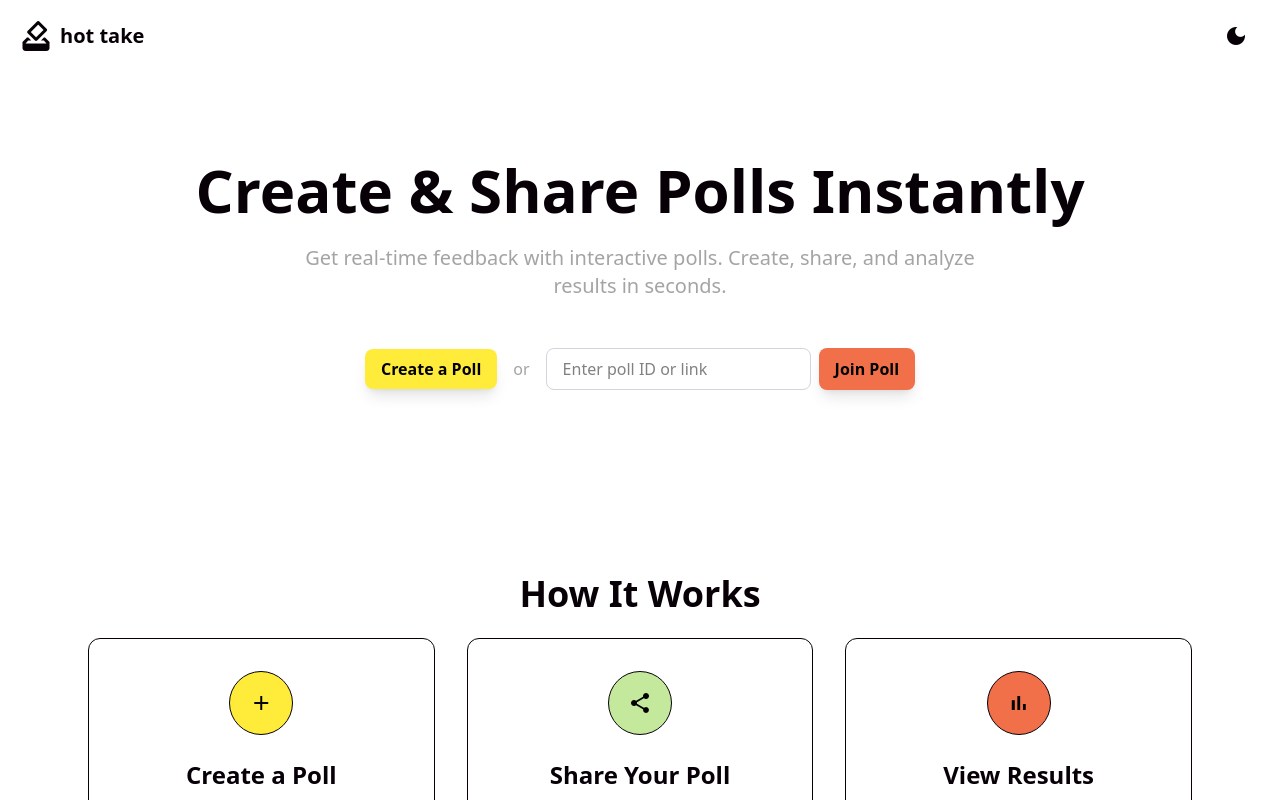
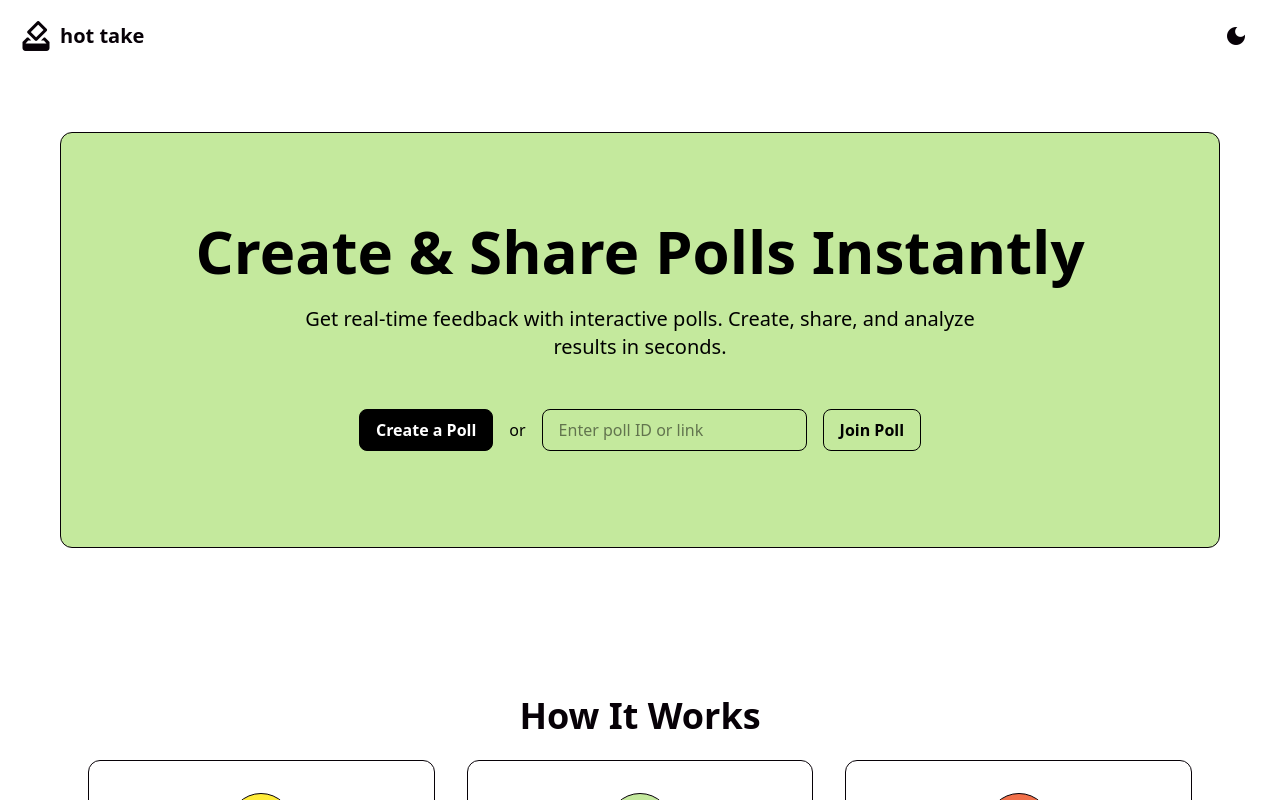
Before and after one commit to honopio/hot-take, an Angular app in the folder frontend/: page / in a window 1280 px wide. Shown: the top 800 px of the page. Built offline with nearby package versions, Linux system fonts and the light colour scheme.

Commit message:
style: adjust hero section and global style

```diff
--- a/frontend/src/app/home/home.html
+++ b/frontend/src/app/home/home.html
@@ -1,32 +1,25 @@
 <!-- Hero Section -->
-<div class="px-6 py-8 sm:py-16 text-center">
-  <h1>Create & Share Polls Instantly</h1>
-  <p
-    class="text-lg sm:text-xl text-secondary-text mb-6 sm:mb-12 max-w-2xl mx-auto"
-  >
+<div class="p-6 sm:py-16 text-center rounded-xl bg-secondary border m-15">
+  <h1 class="text-black">Create & Share Polls Instantly</h1>
+  <p class="text-lg sm:text-xl text-black mb-6 sm:mb-12 max-w-2xl mx-auto">
     Get real-time feedback with interactive polls. Create, share, and analyze
     results in seconds.
   </p>
 
   <!-- Action Buttons -->
   <div class="flex flex-col sm:flex-row gap-4 justify-center items-center mb-8">
-    <button
-      class="btn bg-primary hover:bg-primary/70 text-black"
-      routerLink="/create"
-    >
+    <button class="btn bg-black text-white" routerLink="/create">
       Create a Poll
     </button>
-    <span class="text-secondary-text">or</span>
-    <div class="flex gap-2">
+    <span class="text-black">or</span>
+    <div class="flex gap-4">
       <input
         routerLink="/poll/join"
         type="text"
         placeholder="Enter poll ID or link"
-        class="px-4 py-2 border border-gray-300 rounded-lg focus:outline-none focus:ring-2 focus:ring-primary"
+        class="px-4 py-2 border rounded-lg focus:outline-none text-black"
       />
-      <button class="btn bg-accent hover:bg-accent/70 text-black">
-        Join Poll
-      </button>
+      <button class="btn bg-transparent text-black">Join Poll</button>
     </div>
   </div>
 </div>
--- a/frontend/src/styles.scss
+++ b/frontend/src/styles.scss
@@ -23,17 +23,17 @@ html {
 }
 
 .btn {
-  @apply px-4 py-2 rounded-lg shadow-lg font-semibold;
+  @apply px-4 py-2 rounded-lg font-semibold border border-black transition-colors transition-transform hover:scale-105;
 }
 
 h1 {
-  @apply text-2xl sm:text-4xl lg:text-6xl font-bold text-text my-3 sm:my-6;
+  @apply text-2xl sm:text-4xl lg:text-6xl font-bold my-3 sm:my-6;
 }
 
 h2 {
-  @apply text-xl sm:text-3xl lg:text-4xl font-bold text-center text-text my-6;
+  @apply text-xl sm:text-3xl lg:text-4xl font-bold text-center my-6;
 }
 
 h3 {
-  @apply text-lg sm:text-xl lg:text-2xl font-semibold text-text my-4;
+  @apply text-lg sm:text-xl lg:text-2xl font-semibold my-4;
 }
```
